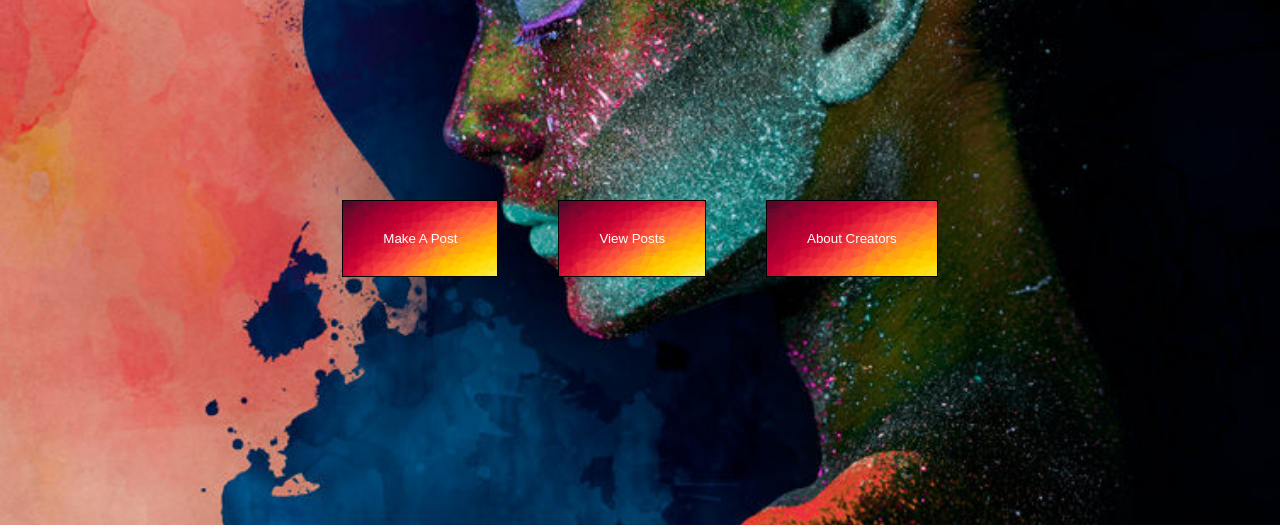
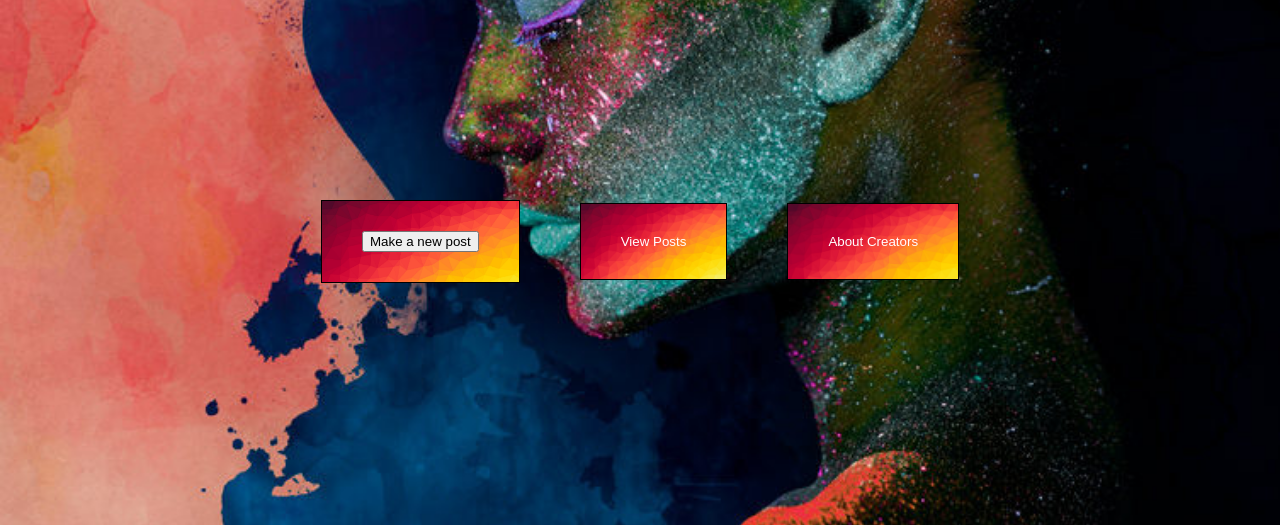
Before and after one commit to ElvisASC4/BlankCanvasCSSI, a Python web app: template template/main.html in a window 1280 px wide. Shown: the part 275-800 px from the top of the page. Run offline with Jinja, Linux system fonts and the light colour scheme; the template is opened without the code that fills it, so the values that code supplies are empty.

Commit message:
ignore this

```diff
--- a/main.py
+++ b/main.py
@@ -40,6 +40,6 @@ app = webapp2.WSGIApplication([
     # The root route - to the Fortune Handler
     ('/', WelcomePage),
     ('/View', View),
-    ('/newpost', NewPost),
+    ('/NewPost', NewPost),
     ('/AboutUs', AboutUs) #maps '/predict' to the FortuneHandler
 ], debug=True)
--- a/template/main.html
+++ b/template/main.html
@@ -10,7 +10,9 @@
       <h1 id="welcomeText"> Welcome </h1>
 
       <div id="buttonsDiv">
-        <button class="homeButtons topButtons" id="makeButton" type="button" name="button" onclick="NewPost">Make A Post</button>
+        <form class="homeButtons topButtons" id="makeButton" action="NewPost">
+            <input type="submit" value="Make a new post" />
+        </form>
         <button class="homeButtons topButtons" id="viewButton" type="button" name="button">View Posts</button>
         <button class="homeButtons" id="aboutButton" type="button" name="button">About Creators</button>
       </div>
```
